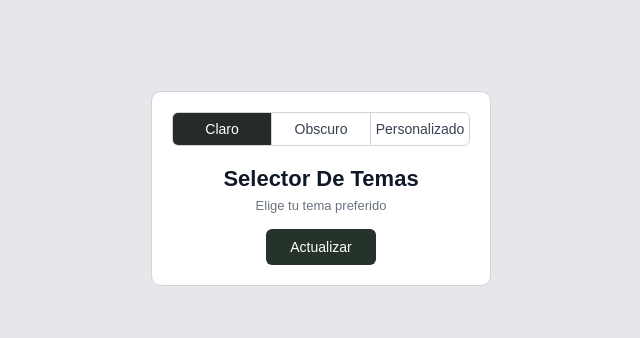
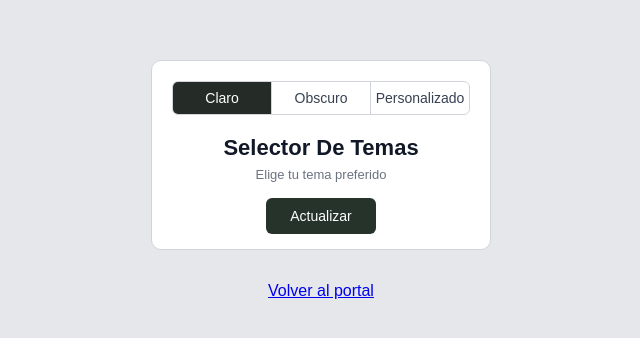
Before and after one commit to RaiR9-0/Practicas-Exam-DWI, a plain HTML site: page EJ0/index.html in a window 1280 px wide. Shown: the part 212-550 px from the top of the page, without its empty margins (319-959 px from the left). Drawn offline with Linux system fonts and the light colour scheme.

Commit message:
Corrige posicion del enlace volver al portal en EJ0

```diff
--- a/EJ0/index.html
+++ b/EJ0/index.html
@@ -29,6 +29,11 @@
       const tema = document.querySelector('.tema-input:checked').id;
       card.className = 'card ' + tema;
     });
+
   </script>
+
+<footer class="footer">
+  <a href="../index.html">Volver al portal</a>
+</footer>
 </body>
 </html>
--- a/EJ0/styles.css
+++ b/EJ0/styles.css
@@ -8,10 +8,16 @@ body {
   font-family: Arial, sans-serif;
   min-height: 100vh;
   display: flex;
+  flex-direction: column;
   align-items: center;
   justify-content: center;
   background: #e5e7eb;
   padding: 16px;
+}
+
+.footer {
+  margin-top: 16px;
+  text-align: center;
 }
 
 .tema-input {
@@ -30,6 +36,9 @@ body {
   color: #111827;
   text-align: center;
   transition: background 0.2s, color 0.2s, border-color 0.2s;
+  padding-bottom: 15px;
+  box-sizing: border-box;
+
 }
 
 .tabs {
@@ -124,3 +133,8 @@ body {
   background: #fff;
   color: #7c3aed;
 }
+
+.footer {
+  Text-align: center;
+  padding: 16px;
+}
```
